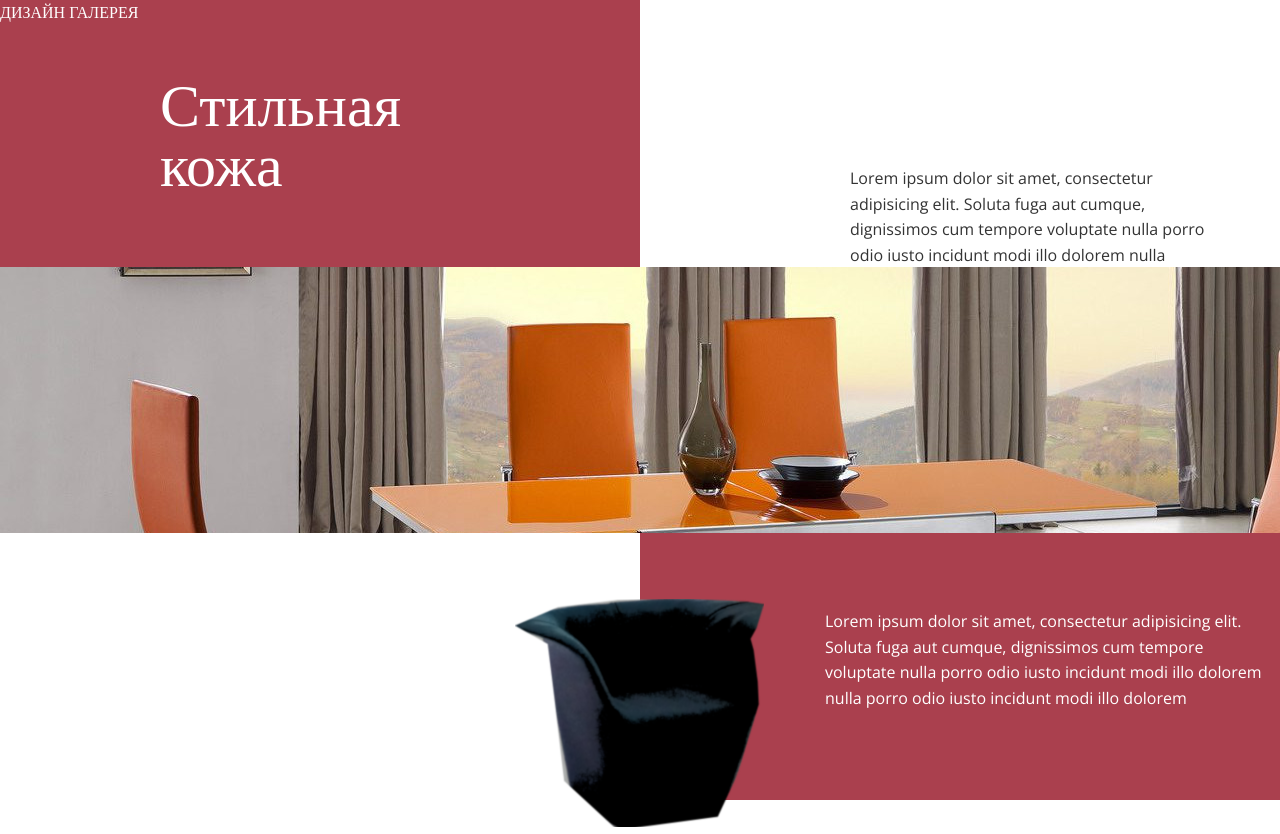
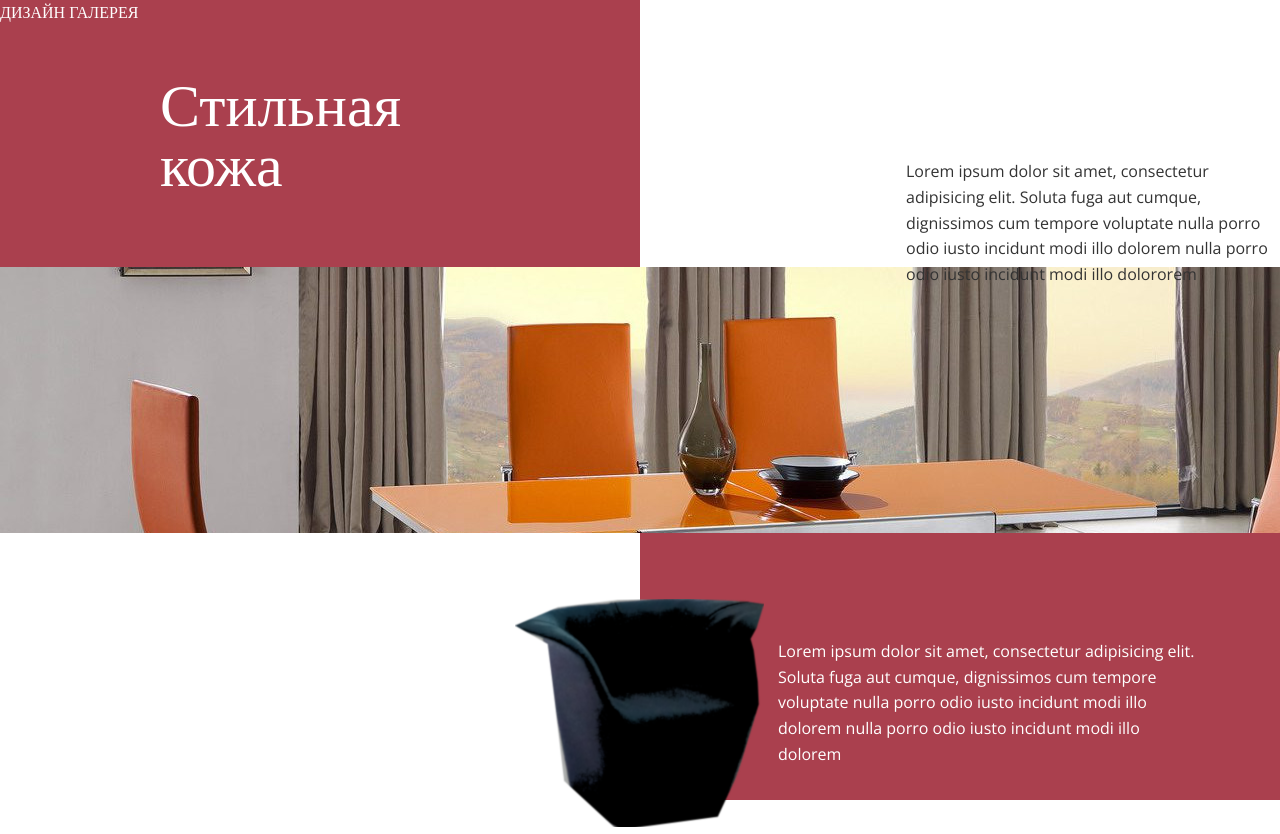
Before and after one commit to TatyanaMolchanova/grid-grid, a plain HTML site: page index.html in a window 1280 px wide. Drawn offline with nearby package versions, Linux system fonts and the light colour scheme.

Commit message:
improvements

```diff
--- a/index.html
+++ b/index.html
@@ -17,9 +17,9 @@
 			</div>
 		</div>
 		<div class="white v1">
-			<div class="text-box">
-				<p>Lorem ipsum dolor sit amet, consectetur adipisicing elit. Soluta fuga aut cumque, dignissimos cum tempore voluptate nulla porro odio iusto incidunt modi illo dolorem nulla porro odio iusto incidunt modi illo dolorem</p>
-			</div>
+		</div>
+		<div class="text-box">
+			<p>Lorem ipsum dolor sit amet, consectetur adipisicing elit. Soluta fuga aut cumque, dignissimos cum tempore voluptate nulla porro odio iusto incidunt modi illo dolorem nulla porro odio iusto incidunt modi illo dolororem</p>
 		</div>
 	</section>
 	<section class="grid">
@@ -33,9 +33,9 @@
 		</div>
 		<div class="white v2"></div>
 		<div class="red v2">
-			<div class="text-box2">
-				<p>Lorem ipsum dolor sit amet, consectetur adipisicing elit. Soluta fuga aut cumque, dignissimos cum tempore voluptate nulla porro odio iusto incidunt modi illo dolorem nulla porro odio iusto incidunt modi illo dolorem</p>
-			</div>
+		</div>
+		<div class="text-box2">
+			<p>Lorem ipsum dolor sit amet, consectetur adipisicing elit. Soluta fuga aut cumque, dignissimos cum tempore voluptate nulla porro odio iusto incidunt modi illo dolorem nulla porro odio iusto incidunt modi illo dolorem</p>
 		</div>
 	</section>
 </body>
--- a/scss/style.scss
+++ b/scss/style.scss
@@ -82,14 +82,18 @@ body {
 }
 
 .text-box {
-	margin-top: 140px;
-    margin-left: 200px;
-    padding: 10px;
+	padding: 10px;
+    grid-column: 15/21;
+    grid-row: 6/11;
+    position: relative;
 }
 
 .text-box2 {
-	margin-left: 175px;
-    margin-top: 50px;
+	// margin-left: 175px;
+ //    margin-top: 50px;
     padding: 10px;
     color: #fff;
+    grid-column: 13/20;
+    grid-row: 4/11;
+    position: relative;
 }
```
Also changed, not shown: css/style.css.
